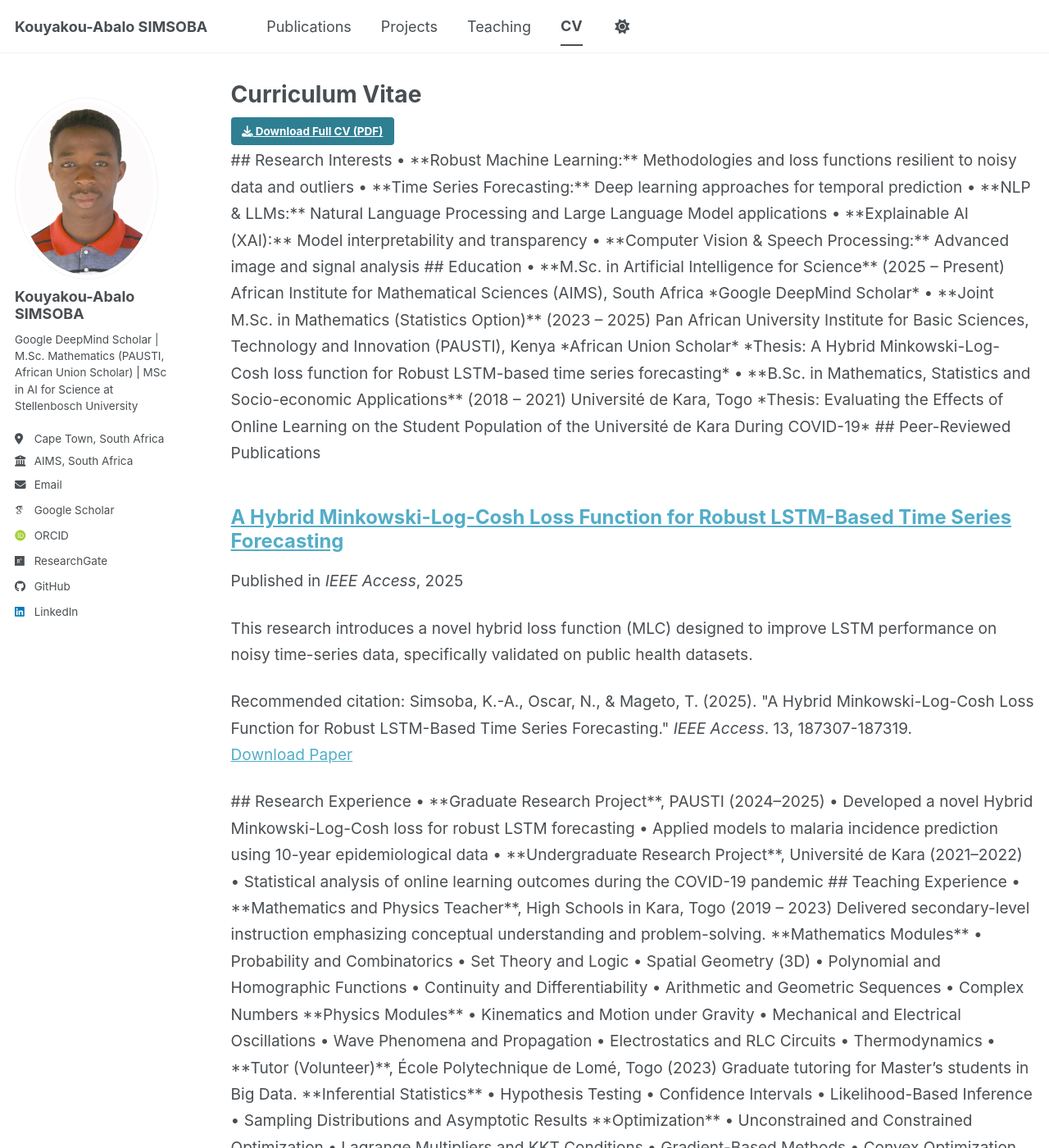
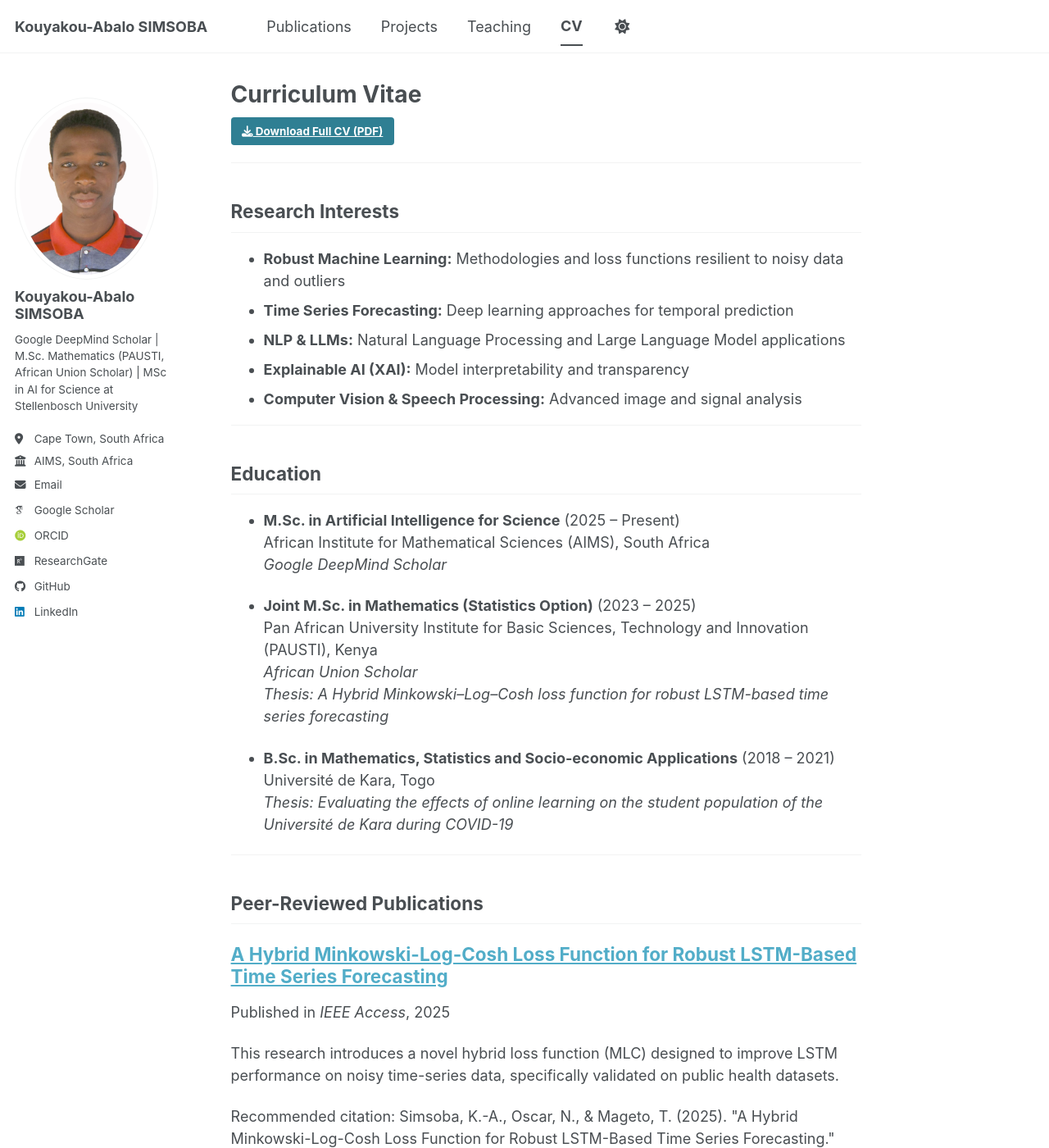
Before and after one commit to simsoba-research/simsoba-research.github.io, a Jekyll site: the page built from _pages/cv.md, in a window 1280 px wide and 1400 px high. Shown: the whole window at 82% size. Built offline with Jekyll 4.4.1, drawn with Linux system fonts in a browser that asks for light colours; some web fonts are replaced; a script bundle is joined from its source files by our own code; library files that are not in the unit come from our copies; some of the changed text lies outside the part shown.

Commit message:
Update cv.md

```diff
--- a/_pages/cv.md
+++ b/_pages/cv.md
@@ -15,85 +14,102 @@ redirect_from:
   </a>
 </div>
 
-<div style="font-size: 1.06rem; line-height: 1.7;">
+---
 
 ## Research Interests
-• **Robust Machine Learning:** Methodologies and loss functions resilient to noisy data and outliers
-• **Time Series Forecasting:** Deep learning approaches for temporal prediction
-• **NLP & LLMs:** Natural Language Processing and Large Language Model applications
-• **Explainable AI (XAI):** Model interpretability and transparency
-• **Computer Vision & Speech Processing:** Advanced image and signal analysis
+
+- **Robust Machine Learning:** Methodologies and loss functions resilient to noisy data and outliers
+- **Time Series Forecasting:** Deep learning approaches for temporal prediction
+- **NLP & LLMs:** Natural Language Processing and Large Language Model applications
+- **Explainable AI (XAI):** Model interpretability and transparency
+- **Computer Vision & Speech Processing:** Advanced image and signal analysis
+
+---
 
 ## Education
-• **M.Sc. in Artificial Intelligence for Science** (2025 – Present)
+
+- **M.Sc. in Artificial Intelligence for Science** (2025 – Present)
   African Institute for Mathematical Sciences (AIMS), South Africa
   *Google DeepMind Scholar*
 
-• **Joint M.Sc. in Mathematics (Statistics Option)** (2023 – 2025)
+- **Joint M.Sc. in Mathematics (Statistics Option)** (2023 – 2025)
   Pan African University Institute for Basic Sciences, Technology and Innovation (PAUSTI), Kenya
   *African Union Scholar*
-  *Thesis: A Hybrid Minkowski-Log-Cosh loss function for Robust LSTM-based time series forecasting*
+  *Thesis:* *A Hybrid Minkowski–Log–Cosh loss function for robust LSTM-based time series forecasting*
 
-• **B.Sc. in Mathematics, Statistics and Socio-economic Applications** (2018 – 2021)
+- **B.Sc. in Mathematics, Statistics and Socio-economic Applications** (2018 – 2021)
   Université de Kara, Togo
-  *Thesis: Evaluating the Effects of Online Learning on the Student Population of the Université de Kara During COVID-19*
+  *Thesis:* *Evaluating the effects of online learning on the student population of the Université de Kara during COVID-19*
+
+---
 
 ## Peer-Reviewed Publications
+
 {% for post in site.publications reversed %}
-  {% include archive-single.html %}
+{% include archive-single.html %}
 {% endfor %}
 
+---
+
 ## Research Experience
-• **Graduate Research Project**, PAUSTI (2024–2025)
-  • Developed a novel Hybrid Minkowski-Log-Cosh loss for robust LSTM forecasting
-  • Applied models to malaria incidence prediction using 10-year epidemiological data
 
-• **Undergraduate Research Project**, Université de Kara (2021–2022)
-  • Statistical analysis of online learning outcomes during the COVID-19 pandemic
+- **Graduate Research Project**, Pan African University (PAUSTI) (2024–2025)
+  - Developed a hybrid Minkowski–Log–Cosh loss function to improve robustness of LSTM-based forecasting
+  - Applied models to malaria incidence prediction using 10 years of epidemiological data
+
+- **Undergraduate Research Project**, Université de Kara (2021–2022)
+  - Conducted statistical analysis of online learning outcomes during the COVID-19 pandemic
+
+---
 
 ## Teaching Experience
-• **Mathematics and Physics Teacher**, High Schools in Kara, Togo (2019 – 2023)
-  Delivered secondary-level instruction emphasizing conceptual understanding and problem-solving.
+
+- **Mathematics and Physics Teacher**, Public High Schools, Kara, Togo (2019 – 2023)
+  Delivered secondary-level instruction emphasizing conceptual understanding, analytical reasoning, and systematic problem-solving.
 
   **Mathematics Modules**
-  • Probability and Combinatorics
-  • Set Theory and Logic
-  • Spatial Geometry (3D)
-  • Polynomial and Homographic Functions
-  • Continuity and Differentiability
-  • Arithmetic and Geometric Sequences
-  • Complex Numbers
+  - Probability and Combinatorics
+  - Set Theory and Logic
+  - Spatial Geometry (3D)
+  - Polynomial and Homographic Functions
+  - Continuity and Differentiability
+  - Arithmetic and Geometric Sequences
+  - Complex Numbers
 
   **Physics Modules**
-  • Kinematics and Motion under Gravity
-  • Mechanical and Electrical Oscillations
-  • Wave Phenomena and Propagation
-  • Electrostatics and RLC Circuits
-  • Thermodynamics
+  - Kinematics and Motion under Gravity
+  - Mechanical and Electrical Oscillations
+  - Wave Phenomena and Propagation
+  - Electrostatics and RLC Circuits
+  - Thermodynamics
 
-• **Tutor (Volunteer)**, École Polytechnique de Lomé, Togo (2023)
-  Graduate tutoring for Master’s students in Big Data.
+- **Tutor (Volunteer)**, École Polytechnique de Lomé, Togo (2023)
+  Graduate tutoring for Master’s students in the Big Data program.
 
   **Inferential Statistics**
-  • Hypothesis Testing
-  • Confidence Intervals
-  • Likelihood-Based Inference
-  • Sampling Distributions and Asymptotic Results
+  - Hypothesis Testing
+  - Confidence Intervals
+  - Likelihood-Based Inference
+  - Sampling Distributions and Asymptotic Results
 
   **Optimization**
-  • Unconstrained and Constrained Optimization
-  • Lagrange Multipliers and KKT Conditions
-  • Gradient-Based Methods
-  • Convex Optimization
+  - Unconstrained and Constrained Optimization
+  - Lagrange Multipliers and KKT Conditions
+  - Gradient-Based Methods
+  - Convex Optimization
+
+---
 
 ## Technical Skills
-• **Programming Languages:** Python (Advanced), R, MATLAB, SQL, C/C++
-• **AI/ML Frameworks:** TensorFlow, PyTorch, Scikit-learn, Keras
-• **Tools:** Power BI, STATA, GIS, LaTeX, GitHub, Jupyter, Overleaf
+
+- **Programming Languages:** Python (Advanced), R, MATLAB, SQL, C/C++
+- **AI / ML Frameworks:** TensorFlow, PyTorch, Scikit-learn, Keras
+- **Tools:** Power BI, STATA, GIS, LaTeX, GitHub, Jupyter, Overleaf
+
+---
 
 ## Awards & Honors
-• **Google DeepMind Scholarship**, AIMS South Africa (2025 – 2026)
-• **African Union Scholarship**, PAUSTI Kenya (2023 – 2025)
-• **Togolese National Government Scholarship** (2015 – 2018)
 
-</div>
+- **Google DeepMind Scholarship**, AIMS South Africa (2025 – 2026)
+- **African Union Scholarship**, PAUSTI Kenya (2023 – 2025)
+- **Togolese National Government Scholarship** (2015 – 2018)
```
Also changed, not shown: other parts of _pages/cv.md (+1 -2 lines).
